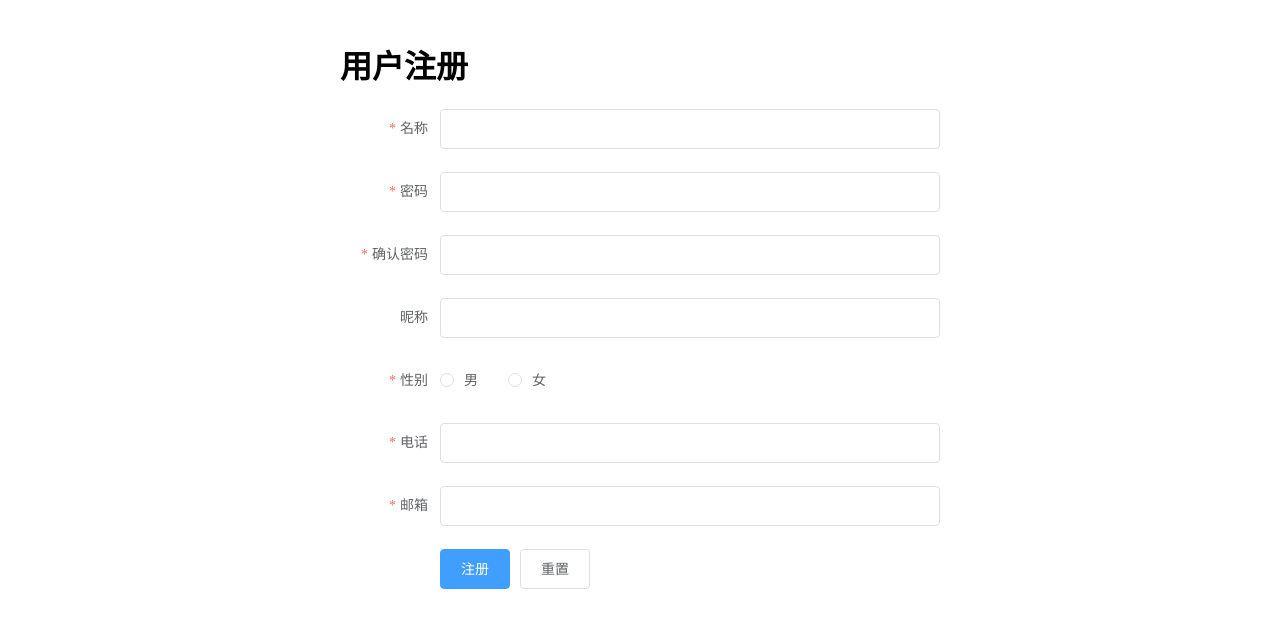
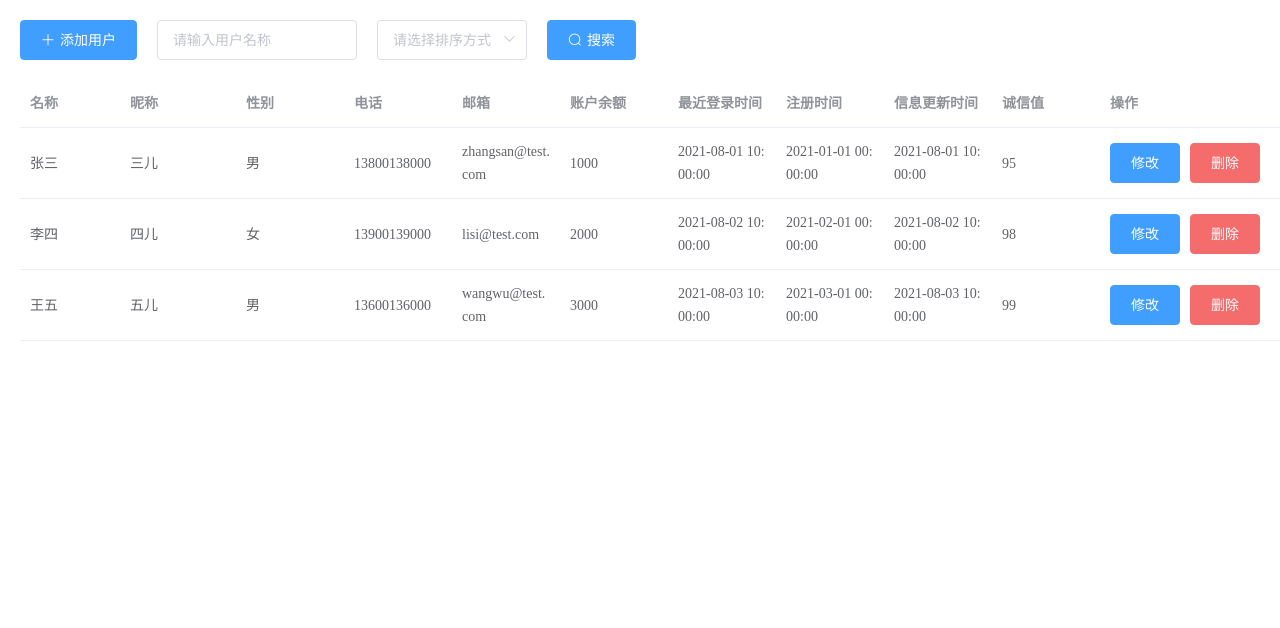
Before and after one commit to DimaAsString/CGR, a Vue app: page /#/userinfo in a window 1280 px wide. Before the commit this address led to /#/. Shown: the top 628 px of the page. Built offline with nearby package versions, Linux system fonts and the light colour scheme.

Commit message:
dev_Chen_3.26

```diff
--- a/src/main.js
+++ b/src/main.js
@@ -7,6 +7,7 @@ import './assets/globe.css';
 
 import Login from "@/views/Login.vue";
 import Register from "@/views/Register.vue";
+import UserInfo from "@/views/UserInfo.vue";
 
 Vue.config.productionTip = false
 
@@ -14,6 +15,7 @@ const router = new VueRouter({
   routes: [
     { path: '/login', component: Login },
     { path: '/register', component: Register },
+    { path: '/userinfo', component: UserInfo },
   ]
 })
 
@@ -23,5 +25,5 @@ Vue.use(VueRouter)
 
 new Vue({
   router,
-  render: h => h(Register)
+  render: h => h(UserInfo)
 }).$mount('#app')
--- /dev/null
+++ b/src/views/UserInfo.vue
@@ -0,0 +1,90 @@
+<template>
+  <div>
+    <div style="margin: 20px;">
+      <el-button  type="primary" icon="el-icon-plus">添加用户</el-button>
+      <el-input style="width: 200px; margin-left: 20px;" v-model="searchText" placeholder="请输入用户名称"></el-input>
+      <el-select style=" width: 150px;margin-left: 20px;" v-model="order" placeholder="请选择排序方式">
+        <el-option label="升序" value="asc"></el-option>
+        <el-option label="倒序" value="desc"></el-option>
+      </el-select>
+      <el-button style="margin-left: 20px;" type="primary" icon="el-icon-search" @click="search">搜索</el-button>
+    </div>
+    <el-table :data="users" style="width: 100%;margin: 20px;text-align: center">
+      <el-table-column fixed label="名称" prop="name" width="100"></el-table-column>
+      <el-table-column label="昵称" prop="nickname"></el-table-column>
+      <el-table-column label="性别" prop="gender"></el-table-column>
+      <el-table-column label="电话" prop="phone"></el-table-column>
+      <el-table-column label="邮箱" prop="email"></el-table-column>
+      <el-table-column label="账户余额" prop="balance"></el-table-column>
+      <el-table-column label="最近登录时间" prop="lastLoginTime"></el-table-column>
+      <el-table-column label="注册时间" prop="registerTime"></el-table-column>
+      <el-table-column label="信息更新时间" prop="updateTime"></el-table-column>
+      <el-table-column label="诚信值" prop="credit"></el-table-column>
+      <el-table-column label="操作" fixed="right" width="200">
+        <template slot-scope="scope">
+          <el-button type="primary" @click="editUser(scope.row)">修改</el-button>
+          <el-button type="danger" @click="deleteUser(scope.row)">删除</el-button>
+        </template>
+      </el-table-column>
+    </el-table>
+  </div>
+</template>
+<script>
+export default {
+  data() {
+    return {
+      searchText: '',
+      order: '',
+      users: [
+        {
+          name: '张三',
+          nickname: '三儿',
+          gender: '男',
+          phone: '13800138000',
+          email: 'zhangsan@test.com',
+          balance: 1000,
+          lastLoginTime: '2021-08-01 10:00:00',
+          registerTime: '2021-01-01 00:00:00',
+          updateTime: '2021-08-01 10:00:00',
+          credit: 95,
+        },
+        {
+          name: '李四',
+          nickname: '四儿',
+          gender: '女',
+          phone: '13900139000',
+          email: 'lisi@test.com',
+          balance: 2000,
+          lastLoginTime: '2021-08-02 10:00:00',
+          registerTime: '2021-02-01 00:00:00',
+          updateTime: '2021-08-02 10:00:00',
+          credit: 98,
+        },
+        {
+          name: '王五',
+          nickname: '五儿',
+          gender: '男',
+          phone: '13600136000',
+          email: 'wangwu@test.com',
+          balance: 3000,
+          lastLoginTime: '2021-08-03 10:00:00',
+          registerTime: '2021-03-01 00:00:00',
+          updateTime: '2021-08-03 10:00:00',
+          credit: 99,
+        },
+      ],
+    };
+  },
+  methods: {
+    editUser(user) {
+      // 编辑用户操作
+    },
+    deleteUser(user) {
+      // 删除用户操作
+    },
+    search() {
+      // 搜索操作
+    },
+  },
+};
+</script>
```
Also changed, not shown: src/router/index.js (+8 -8 lines), src/views/AboutView.vue (deleted, +0 -10 lines).
